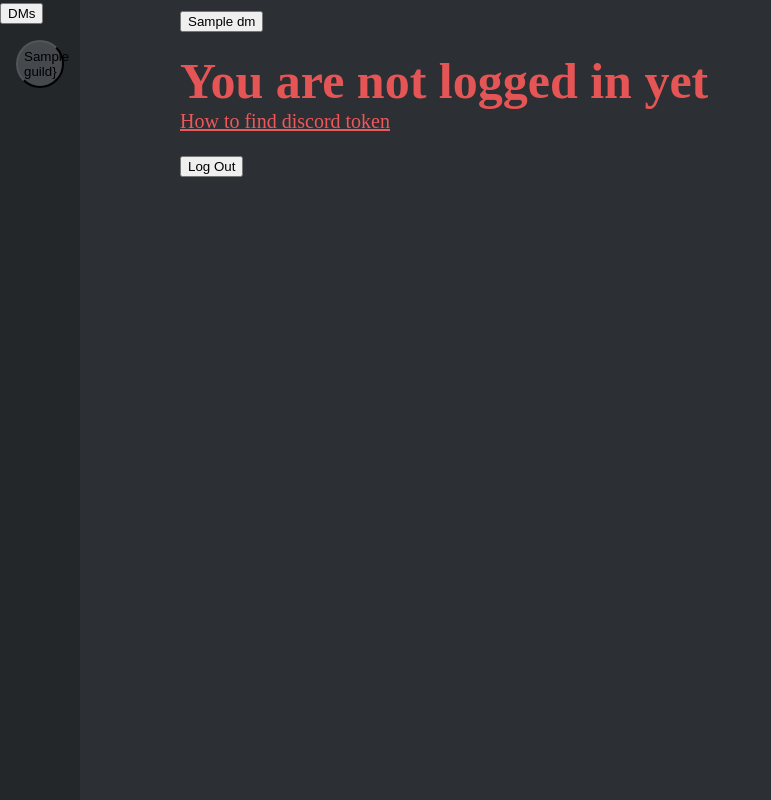
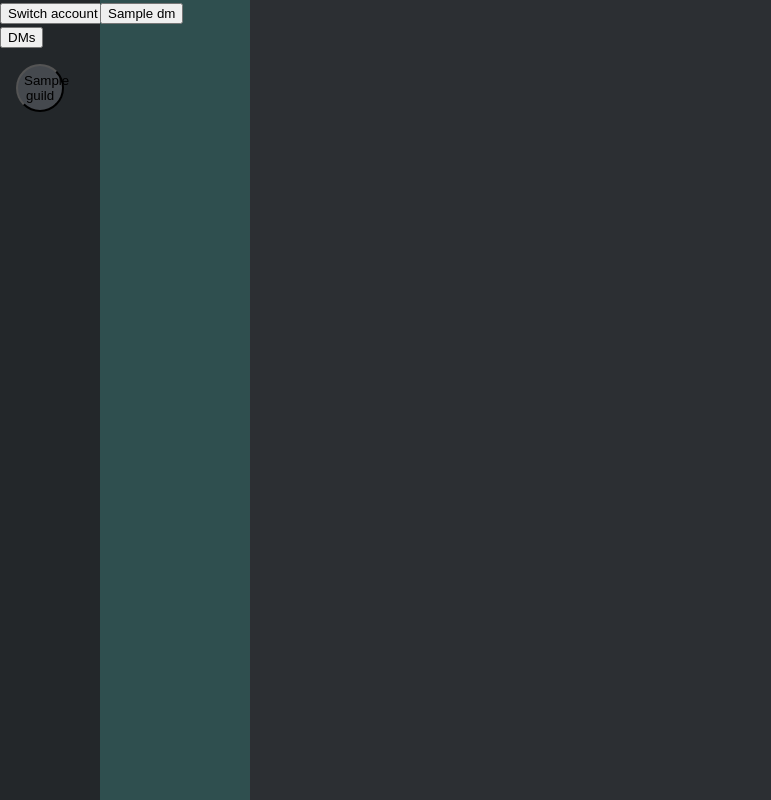
Before and after one commit to DlSCORD-unbIocked/DlSCORD_, a Flask app: template templates/index.html in a window 1280 px wide. Shown: the whole page, without its empty margins (0-771 px from the left). Run offline with Flask 3, Linux system fonts and the light colour scheme; the template is opened without the code that fills it: most values are stand-ins (such as "Sample title", 1, 10 or a date in 2020).

Commit message:
bug fixes

```diff
--- a/main.py
+++ b/main.py
@@ -48,14 +48,14 @@ def send_message(channel, key, content):
     )
 
 
-@app.route(r"/")
+@app.route(r"/login")
 def home():
     return render_template(
         "login.html",
     )
 
 
-@app.route("/dms/0/")
+@app.route("/")
 def about():
     return render_template("index.html")
 
@@ -72,14 +72,18 @@ def channels(server, guild):
         guilds = get_guilds(key)
         if guild == "channel":
             snav = get_channels(server, key)
-        elif guild == "dms":
+        elif guild == "dm":
             snav = get_dms(key)
         else:
             snav = get_dms(key)
             message = get_message(server, key)
-
     return render_template(
-        "index.html", key=key, guild_check=guild, messages=message, guilds=guilds, snav=snav
+        "index.html",
+        key=key,
+        guild_check=guild,
+        messages=message,
+        guilds=guilds,
+        snav=snav,
     )
 
 
--- a/static/styles/index.css
+++ b/static/styles/index.css
@@ -11,7 +11,7 @@ body {
   background-color: var(--color-dark);
   color: white;
   font-size: 20px;
-  margin-left: 170px;
+  margin-left: 90px;
   padding: 0px 10px;
 }
 
@@ -41,8 +41,9 @@ b {
   left: 0;
   overflow-x: hidden;
 }
+
 .sBar::-webkit-scrollbar {
-    display: none;
+  display: none;
 }
 
 .serverBtns {
@@ -53,6 +54,7 @@ b {
   padding: 1rem;
   gap: 1rem;
 }
+
 .serverBtn {
   background: var(--color-lighter-dark);
   width: 48px;
@@ -61,12 +63,20 @@ b {
   transition-duration: 0.3s;
 }
 
-.snav {
+.sNav {
+  height: 100%;
+  background: darkslategray;
+  width: 150px;
+  position: fixed;
+  top: 0;
+  left: 2;
+  overflow-x: hidden;
+}
 
+.sNav::-webkit-scrollbar {
+  display: none;
 }
-.dmBtns {
 
-}
 .dmBtn {
   background: var(--color-fantastic-green);
   width: 48px;
--- a/templates/index.html
+++ b/templates/index.html
@@ -12,17 +12,19 @@
                     elements[i].value = token
 
                 }
-                document.getElementById("ident").innerText = "You are logged in, select a Server or DM"
             }
         }
 
         function logOut(){
             document.cookie = "token=; expires=Thu, 01 Jan 1970 00:00:00 UTC; path=/;";
-            window.location = "/"
+            window.location = "/login"
             return false
         }
     </script>
     <div class="sBar">
+        <button onclick="logOut()" class="logout">
+            Switch account
+        </button>
         <form action = {{"/dm/0"}} method = "post">
             <input  type="hidden" id="openDms" name="token" value="1" >
             <button class = "opts">
@@ -32,11 +34,11 @@
 
         <div class="serverBtns">
             {% for guild in guilds %}
-                <form action = {{ ("/channel/") }} method = "post">
+                <form action = {{ "/channel/" ~ guild['id']}} method = "post">
                     <input type="hidden" name="token" value="1">
                     {%if guild['name']%}
                        <button class="serverBtn">
-                               {{guild['name']}}}
+                               {{guild['name']}}
                        </button>
                     {%endif%}
                 </form>
@@ -46,7 +48,7 @@
     <div class="sNav">
         <div class="dmBtns" type="hidden">
             {% for dms in snav %}
-                <form action = {{ ("/message/") }} method = "post">
+                <form action = {{ "/message/"~dms['id']}} method = "post">
                     <input type="hidden" name="token" value="1">
                         {%if dms['name']%}
                             <button class="gcBtn">
@@ -75,15 +77,10 @@
                     <input id="sendbox" name="message" type="text" placeholder="Send message..." autocomplete="off">
                 </form>
 
-            {%else%}
-                <b id="ident" >You are not logged in yet</b>
-                <br><a href = "https://www.youtube.com/watch?v=YEgFvgg7ZPI" target="_blank" style="color:#Ee585b;">How to find discord token</a>
 
             {%endif%}
         </p>
-        <button onclick="logOut()" class="logout">
-            Log Out
-        </button>
+
     </body>
 
     <script>
--- a/templates/login.html
+++ b/templates/login.html
@@ -15,9 +15,9 @@
     <h1 id="ident">Please login</h1>
     <br><a href = "https://www.youtube.com/watch?v=YEgFvgg7ZPI" target="_blank">How to find discord token</a>
 
-        <form action = {{"/guild/0"}} method = "post" onsubmit="login()">
+        <form action = {{"/dm/0"}} method = "post" onsubmit="login()">
 
-        <input id="tokenPaste" type="text" placeholder="Paste Token here" >
+        <input id="tokenPaste" type="text" placeholder="Paste Discord Token here" >
         <br>
         <button type="submit" id="submitToken">Submit</button>
 
```
